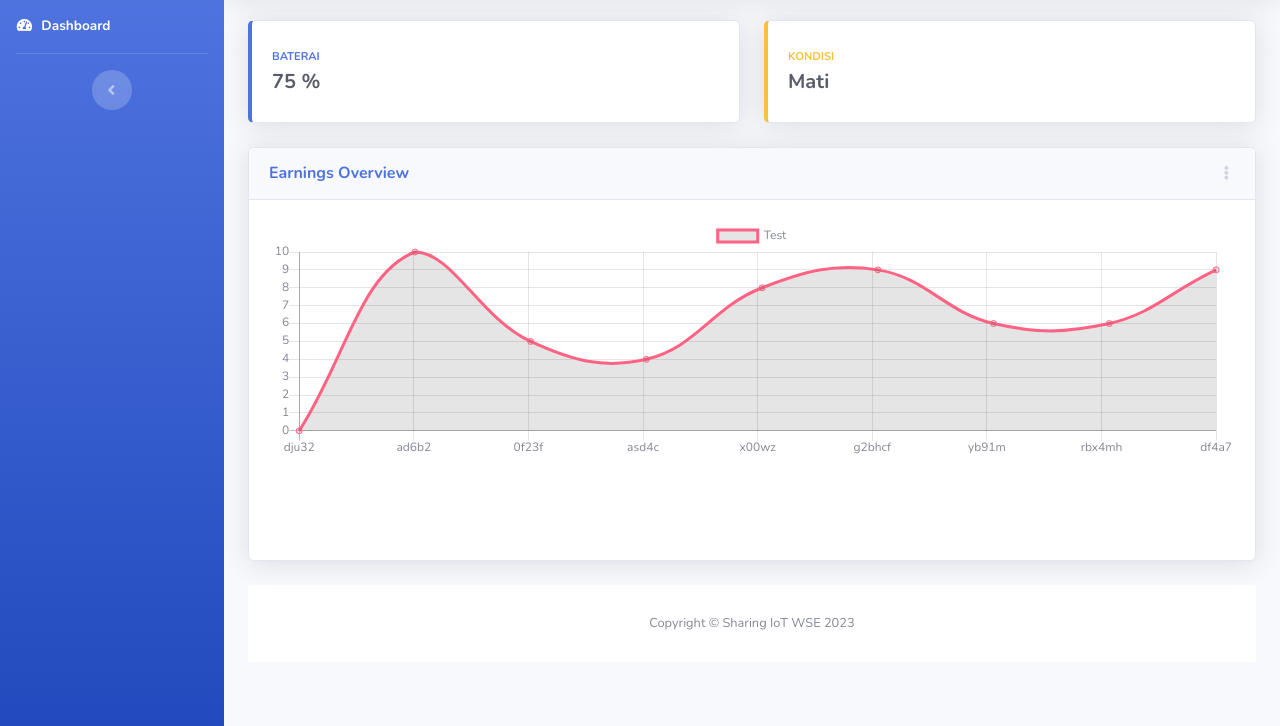
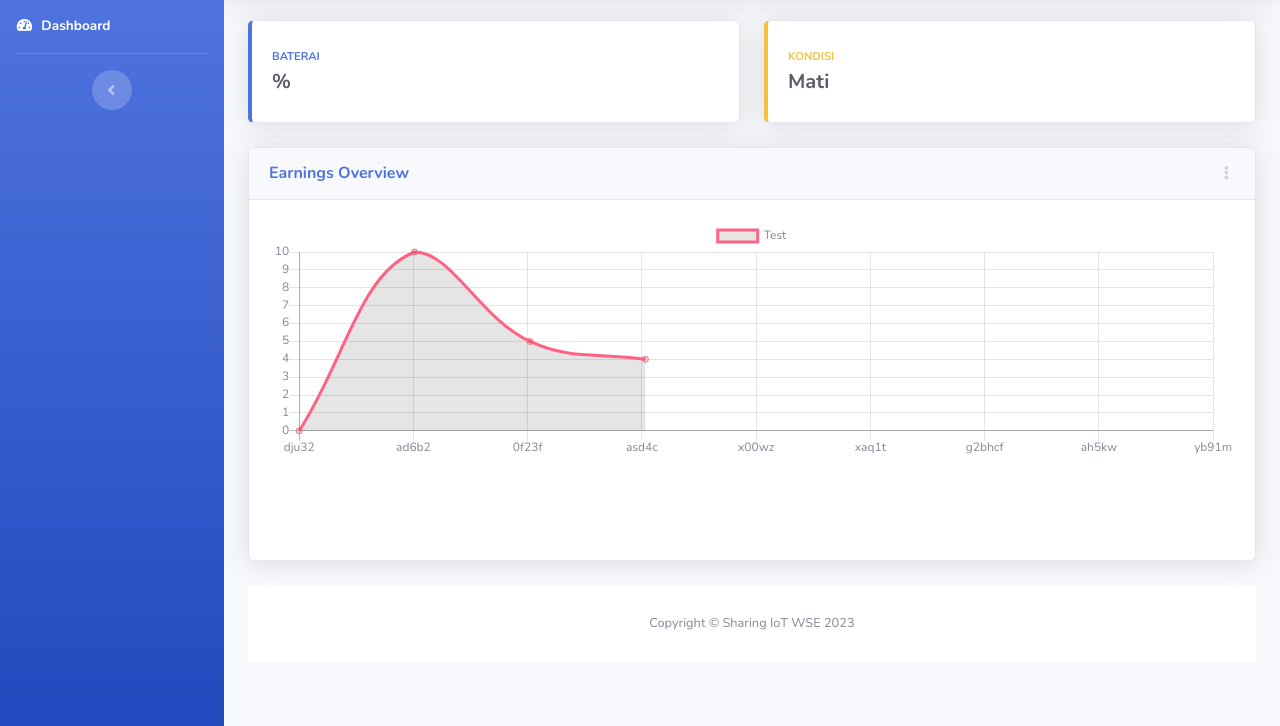
Before and after one commit to YusufAgriafan/Sharing-IoT-WSE, a plain HTML site: page public/index.html in a window 1280 px wide. Shown: the part 74-800 px from the top of the page. Drawn offline with nearby package versions, Linux system fonts and the light colour scheme; no server answers.

Commit message:
update website

```diff
--- a/public/app.js
+++ b/public/app.js
@@ -12,11 +12,13 @@ const databaseInt = database.ref(dataIntPath);
 var floatReading;
 var intReading;
 
+// var pengubah_baterai = document.getElementById("baterai")
+
 // Attach an asynchronous callback to read the data
 databaseFloat.on('value', (snapshot) => {
   floatReading = snapshot.val();
   console.log(floatReading);
-  document.getElementById("reading-float").innerHTML = floatReading;
+  document.getElementById("baterai").innerHTML = floatReading;
 }, (errorObject) => {
   console.log('The read failed: ' + errorObject.name);
 });
--- a/public/index.html
+++ b/public/index.html
@@ -185,9 +185,9 @@
                                 <div class="card-body">
                                     <div class="row no-gutters align-items-center">
                                         <div class="col mr-2">
-                                            <div class="text-xs font-weight-bold text-primary text-uppercase mb-1">
+                                            <div class="text-xs font-weight-bold text-primary text-uppercase mb-1" >
                                                 Baterai</div>
-                                            <div class="h5 mb-0 font-weight-bold text-gray-800">75 %</div>
+                                            <div class="h5 mb-0 font-weight-bold text-gray-800"><span id="baterai"></span> %</div>
                                         </div>
                                         <!-- <div class="col-auto">
                                             <i class="fas fa-calendar fa-2x text-gray-300"></i>
--- a/public/js/demo/chart-area-demo.js
+++ b/public/js/demo/chart-area-demo.js
@@ -118,6 +118,36 @@
 // });
 
 
+// Database Paths
+var dataFloatPath = 'test/float';
+var dataIntPath = 'test/int';
+
+// Get a database reference
+const databaseFloat = database.ref(dataFloatPath);
+const databaseInt = database.ref(dataIntPath);
+
+// Variables to save database current values
+var floatReading;
+var intReading;
+
+// Attach an asynchronous callback to read the data
+databaseFloat.on('value', (snapshot) => {
+  floatReading = snapshot.val();
+  console.log(floatReading);
+  document.getElementById("baterai").innerHTML = floatReading;
+}, (errorObject) => {
+  console.log('The read failed: ' + errorObject.name);
+});
+
+databaseInt.on('value', (snapshot) => {
+  intReading = snapshot.val();
+  console.log(intReading);
+  document.getElementById("reading-int").innerHTML = intReading;
+}, (errorObject) => {
+  console.log('The read failed: ' + errorObject.name);
+});
+
+
 const canvas = document.getElementById("myChart");
 canvas.height = 75;
 
@@ -153,7 +183,11 @@ function addData(chart, label, data) {
 
 // randomly add new data
 setInterval(function () {
+  // const newLabel = (Math.random() + 1).toString(36).substring(7);
+  // // const newData = Math.floor(Math.random() * (10 - 1 + 1)) + 1;
   const newLabel = (Math.random() + 1).toString(36).substring(7);
-  const newData = Math.floor(Math.random() * (10 - 1 + 1)) + 1;
+  const newData = floatReading;
   addData(myChart, newLabel, newData);
 }, 1000);
+
+// Complete Project Details at: https://RandomNerdTutorials.com/
```
